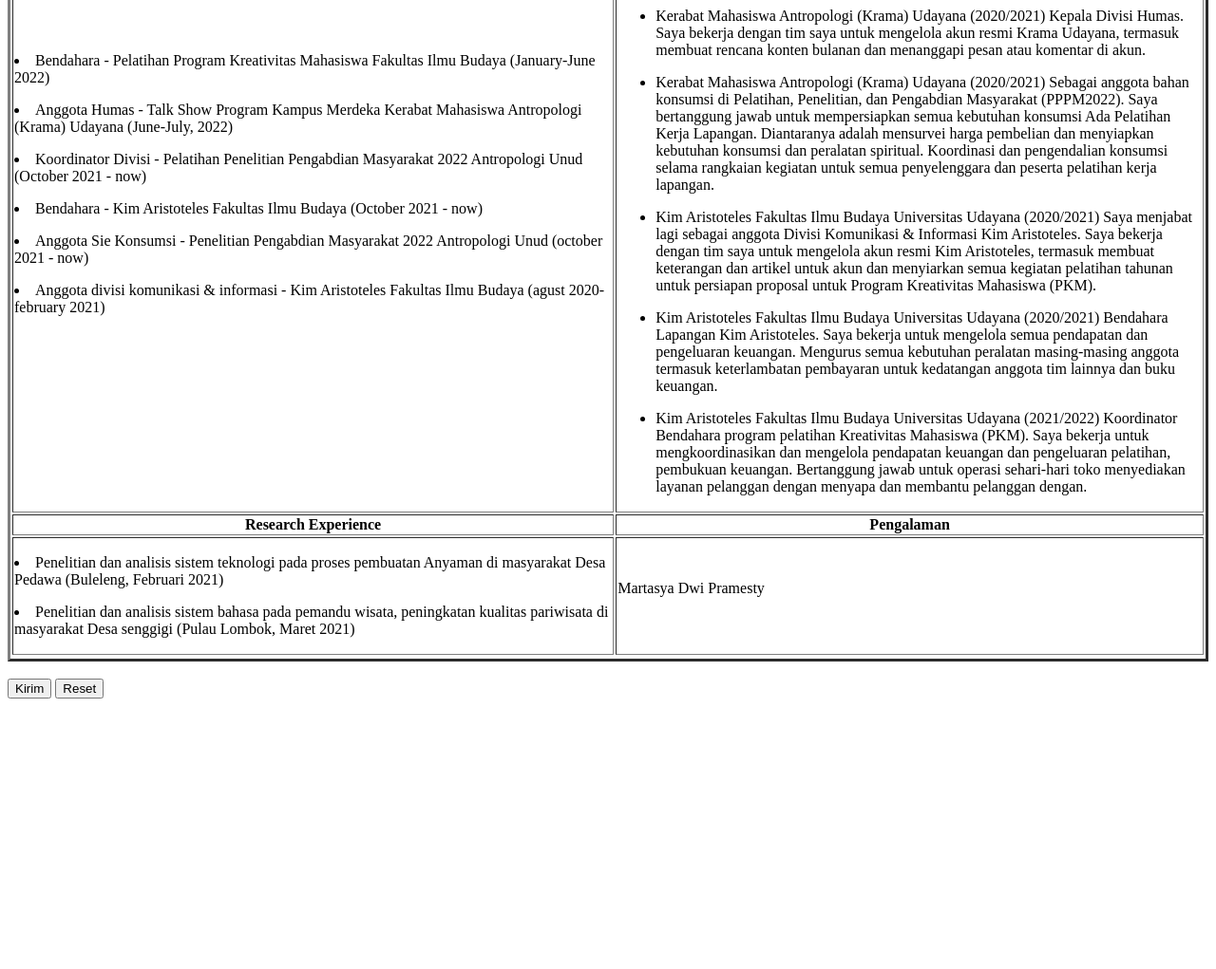
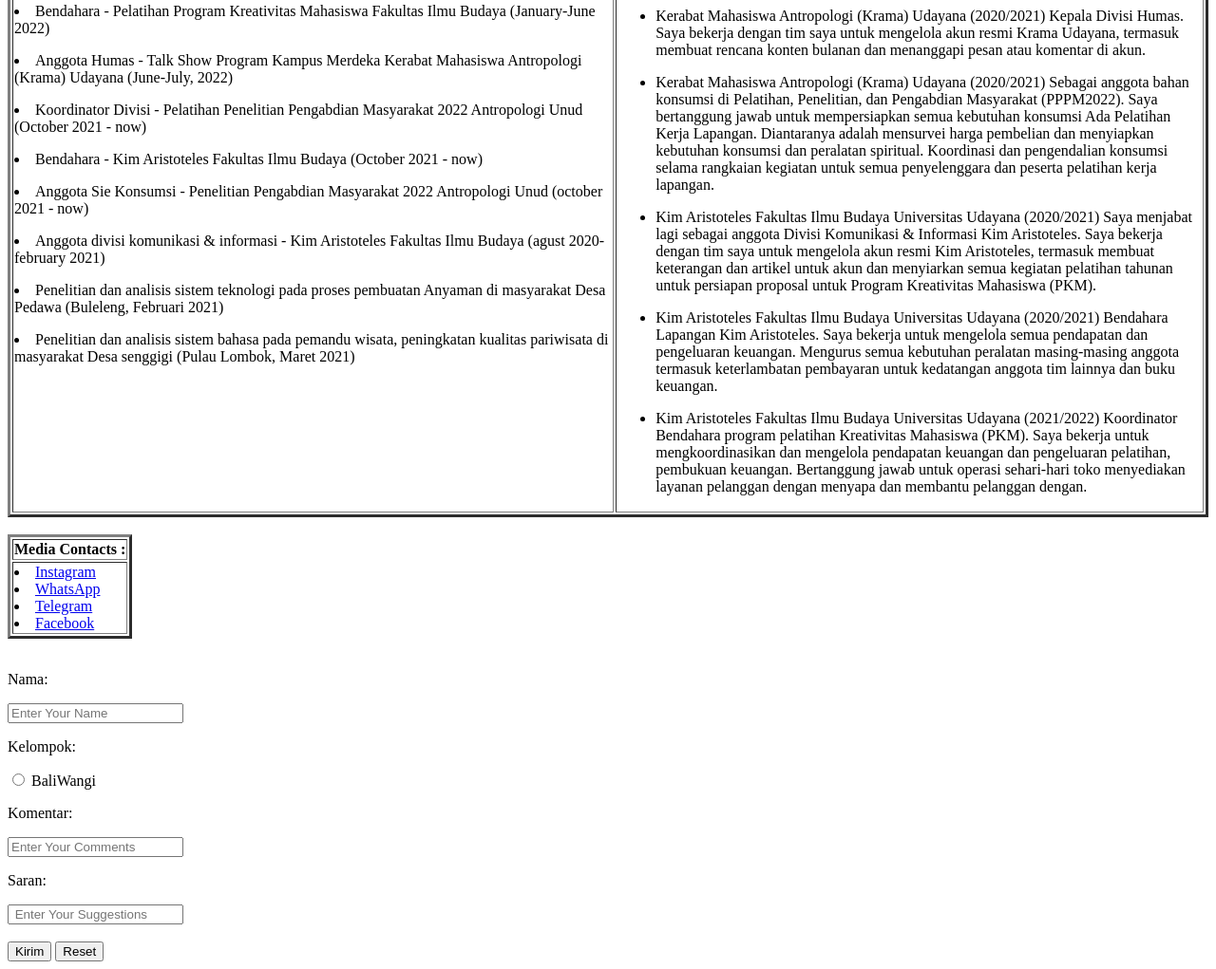
Before and after one commit to Martasya/web-basic-seal, a plain HTML site: page portofolio.html in a window 1280 px wide. Shown: the part 858-1879 px from the top of the page at 95% size. Before the commit the page ends 1602 px from the top, so only its background shows below. Drawn offline with Linux system fonts and the light colour scheme.

Commit message:
add inicial commit

```diff
--- a/portofolio.html
+++ b/portofolio.html
@@ -9,8 +9,8 @@
 <body>
     <!-- Judul -->
     <h1>Portofolio (Pengalaman) Saya</h1>
-    <h2>Martasya Dwi Pramesty</h2>
-    <img src="Caimg.jpeg"> alt="Trulli" width="500" height="333"</p>
+    <h2><td>Martasya Dwi Pramesty</h2></td>
+    <img src="Caimg.jpeg"> alt="Caimg" width="500" height="333"</p>
 
     <br>
 
@@ -62,7 +62,7 @@
             <li>2020-Sekarang       Universitas Udayana (Antropologi)</li></td>
     </tr>
     <tr>
-        <th>Experience</th>
+        <th>Research and Experience</th>
         <th>Organizations Experience</th>
     </tr>
     <tr>
@@ -73,6 +73,10 @@
         <p><li> Bendahara - Kim Aristoteles Fakultas Ilmu Budaya (October 2021 - now)</li></p>
         <p><li> Anggota Sie Konsumsi - Penelitian Pengabdian Masyarakat 2022 Antropologi Unud (october 2021 - now)</li></p>
         <p><li> Anggota divisi komunikasi & informasi - Kim Aristoteles Fakultas Ilmu Budaya (agust 2020-february 2021)</li></p>
+        <p><li> Penelitian dan analisis sistem teknologi pada proses pembuatan
+            Anyaman di masyarakat Desa Pedawa (Buleleng, Februari 2021)
+        <p><li>Penelitian dan analisis sistem bahasa pada pemandu wisata, peningkatan kualitas
+            pariwisata di masyarakat Desa senggigi (Pulau Lombok, Maret 2021)</li></p></td>
         </td>
         <td>
         <ul>
@@ -101,24 +105,44 @@
             Mahasiswa (PKM). Saya bekerja untuk mengkoordinasikan dan mengelola pendapatan keuangan dan pengeluaran pelatihan,
             pembukuan keuangan. Bertanggung jawab untuk operasi sehari-hari toko menyediakan layanan pelanggan dengan menyapa dan membantu pelanggan dengan.</li></p>
         </ul></td>
-    </tr>
-    <tr>
-        <th>Research Experience</th>
-        <th>Pengalaman</th>
-    </tr>
-    <tr>
-        <td>
-        <p><li> Penelitian dan analisis sistem teknologi pada proses pembuatan
-            Anyaman di masyarakat Desa Pedawa (Buleleng, Februari 2021)
-        <p><li>Penelitian dan analisis sistem bahasa pada pemandu wisata, peningkatan kualitas
-            pariwisata di masyarakat Desa senggigi (Pulau Lombok, Maret 2021)</li></p></td>
-        <td>Martasya Dwi Pramesty</p></li>
-    </tr>
-    <tr>
+
     </table>
+
     <br>
+
+    <table border="3">
+        <tr>
+            <th>Media Contacts :</th>
+        </tr>
+        <tr>
+            <td><li><a href="https://intagram.com/auw-caa"> Instagram</a></li>
+                <li><a href="https://wa.me/082292170561"> WhatsApp</a></li>
+                <li><a href="https://t.me/082340809894"> Telegram</a></li>
+                <li><a href="https://id-id.facebook.com/Tasya Ca"> Facebook</a></li>
+            </td>
+        </tr>
+    </table>
+
+    <br>
+
+
+
     <div>
+        <form>
+            <p>Nama: </p>
+            <input type="text" name="nama" placeholder="Enter Your Name">
+            <p>Kelompok: </p>
+            <input type="radio" name="kelompok" id="BaliWangi">
+            <label for="BaliWangi">BaliWangi</label>
+            <p>Komentar: </p>
+            <input type="text" name="nama" placeholder="Enter Your Comments">
+            <p>Saran: </p>
+            <input type="text" name="nama" placeholder=" Enter Your Suggestions">
+        </form>
+        <br>
+        <div>
         <input type="submit" value="Kirim">
         <input type="reset" value="Reset">
+        </div>
 </body>
 </html>
```
